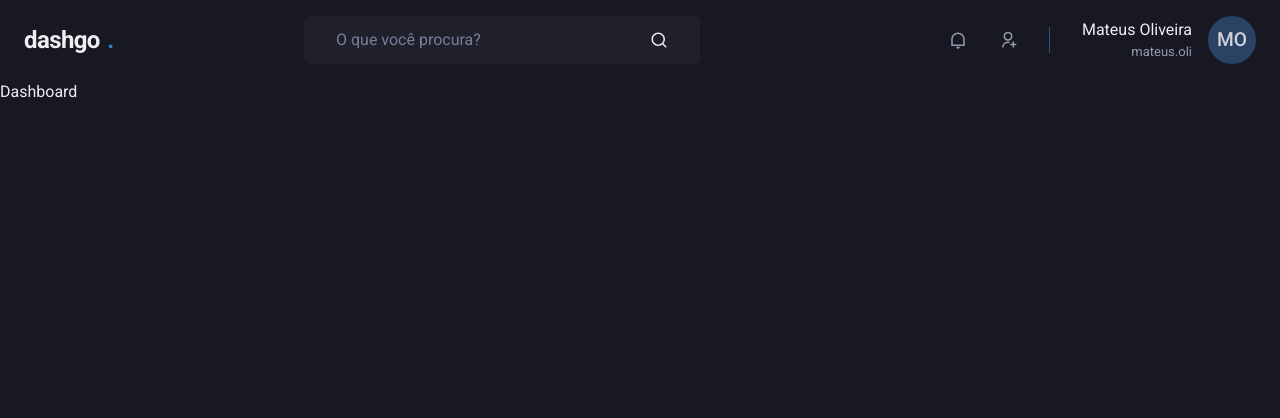
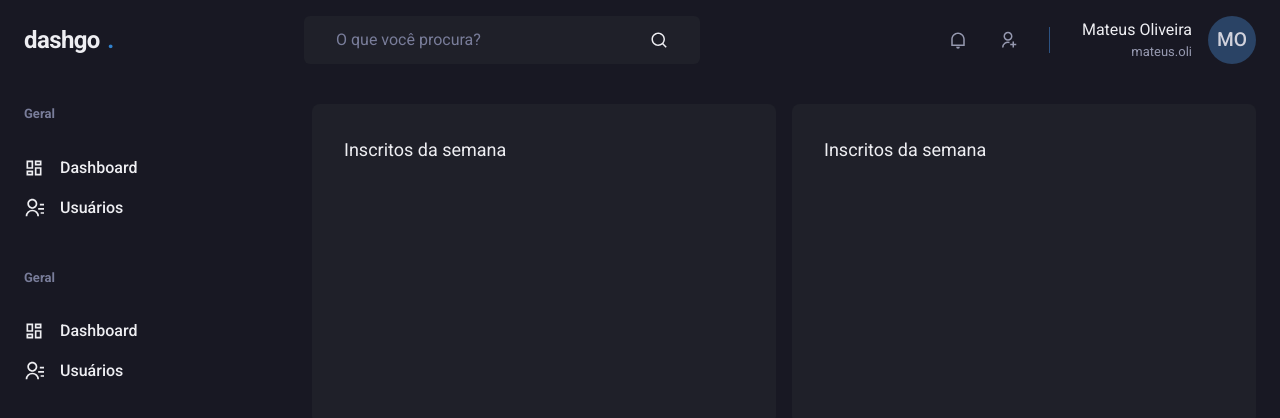
Before and after one commit to MateusOli21/frontend-projects, a Next.js app in the folder dashgo/: page /dashboard in a window 1280 px wide. Shown: the top 418 px of the page. Built offline with nearby package versions, Linux system fonts and the light colour scheme.

Commit message:
style(dashboard): adding base elements for page

```diff
--- a/dashgo/src/commons/components/modules/Header.tsx
+++ b/dashgo/src/commons/components/modules/Header.tsx
@@ -19,6 +19,7 @@ export const Header: React.FC = () => {
       marginX="auto"
       align="center"
       px="6"
+      maxW="1480px"
     >
       <Text fontSize="2xl" fontWeight="bold" letterSpacing="tight" width="64">
         dashgo{' '}
--- /dev/null
+++ b/dashgo/src/commons/components/modules/Sidebar.tsx
@@ -0,0 +1,53 @@
+import { Box, Icon, Link, Stack, Text } from '@chakra-ui/react'
+import React from 'react'
+import { RiContactsLine, RiDashboardLine } from 'react-icons/ri'
+
+export const Sidebar: React.FC = () => {
+  return (
+    <Box as="aside" width="64" mr="8">
+      <Stack spacing="12" align="flex-start">
+        <Box>
+          <Text fontWeight="bold" color="gray.400" fontSize="small">
+            Geral
+          </Text>
+
+          <Stack spacing="4" mt="8" align="stretch">
+            <Link display="flex" alignItems="center">
+              <Icon as={RiDashboardLine} fontSize="20" />
+              <Text ml="4" fontWeight="medium">
+                Dashboard
+              </Text>
+            </Link>
+            <Link display="flex" alignItems="center">
+              <Icon as={RiContactsLine} fontSize="20" />
+              <Text ml="4" fontWeight="medium">
+                Usuários
+              </Text>
+            </Link>
+          </Stack>
+        </Box>
+
+        <Box>
+          <Text fontWeight="bold" color="gray.400" fontSize="small">
+            Geral
+          </Text>
+
+          <Stack spacing="4" mt="8" align="stretch">
+            <Link display="flex" alignItems="center">
+              <Icon as={RiDashboardLine} fontSize="20" />
+              <Text ml="4" fontWeight="medium">
+                Dashboard
+              </Text>
+            </Link>
+            <Link display="flex" alignItems="center">
+              <Icon as={RiContactsLine} fontSize="20" />
+              <Text ml="4" fontWeight="medium">
+                Usuários
+              </Text>
+            </Link>
+          </Stack>
+        </Box>
+      </Stack>
+    </Box>
+  )
+}
--- a/dashgo/src/pages/dashboard.tsx
+++ b/dashgo/src/pages/dashboard.tsx
@@ -1,13 +1,36 @@
 import React from 'react'
-import { Flex } from '@chakra-ui/react'
+import { Box, Flex, SimpleGrid, Text } from '@chakra-ui/react'
 
 import { Header } from '@commons/components/modules/Header'
+import { Sidebar } from '@commons/components/modules/Sidebar'
 
 const Dashboard = () => {
   return (
-    <Flex flexDir="column">
+    <Flex flexDir="column" minH="100vh">
       <Header />
-      Dashboard
+
+      <Flex width="100%" my="6" maxW="1480px" mx="auto" px="6">
+        <Sidebar />
+
+        <SimpleGrid
+          flex="1"
+          gap="4"
+          minChildWidth="320px"
+          alignItems="flex-start"
+          minH="40vh"
+        >
+          <Box height="100%" padding="8" bg="gray.800" borderRadius={8}>
+            <Text fontSize="lg" mb="4">
+              Inscritos da semana
+            </Text>
+          </Box>
+          <Box height="100%" padding="8" bg="gray.800" borderRadius={8}>
+            <Text fontSize="lg" mb="4">
+              Inscritos da semana
+            </Text>
+          </Box>
+        </SimpleGrid>
+      </Flex>
     </Flex>
   )
 }
```
